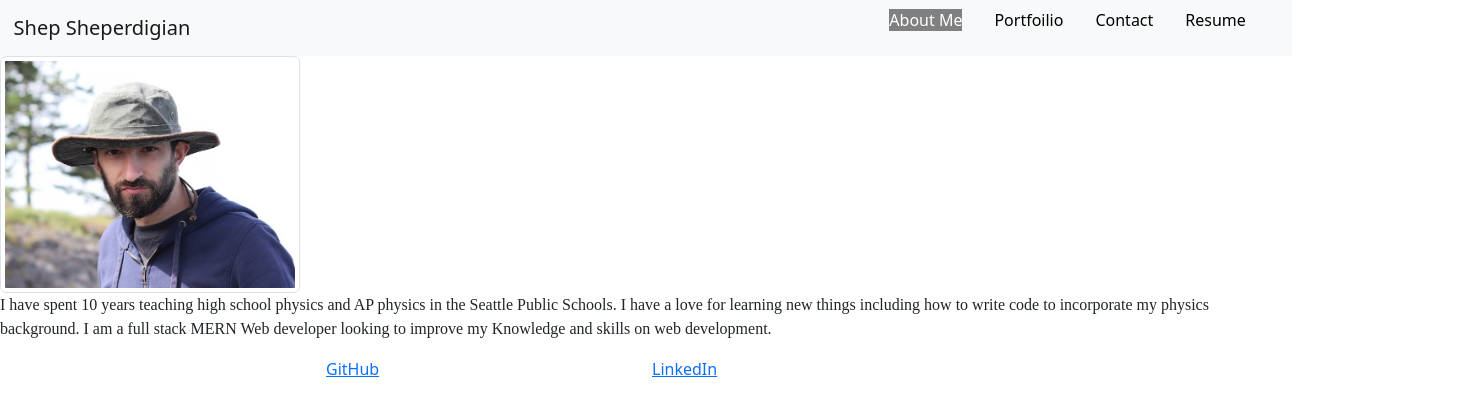
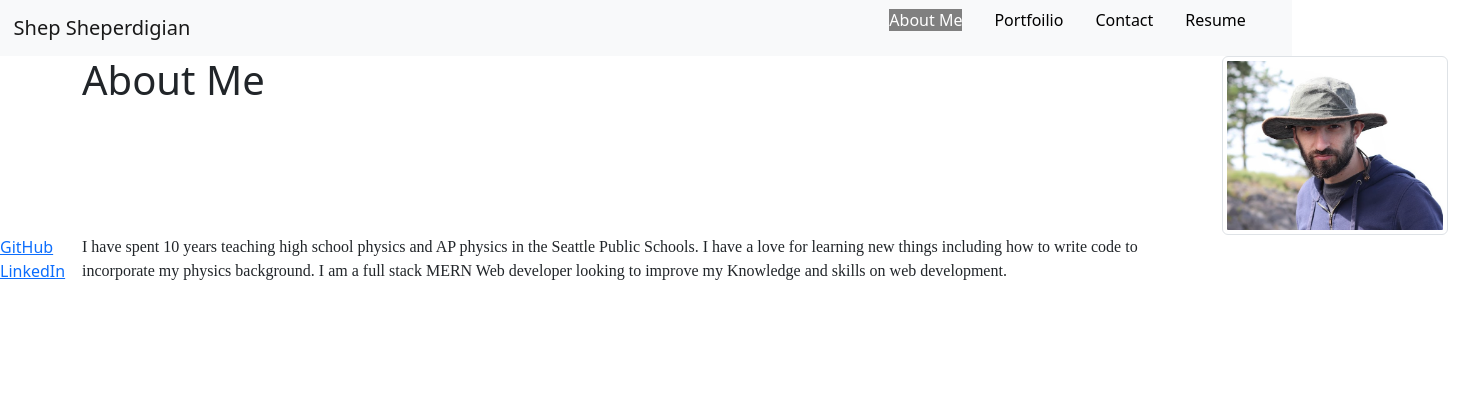
Before and after one commit to zshep/React_Portfolio, a React (Create React App) app: page / in a window 1280 px wide. Shown: the top 416 px of the page, 1460 px wide, since content can reach past the window. Built offline with nearby package versions, Linux system fonts and the light colour scheme.

Commit message:
added more styling for the about page

```diff
--- a/src/components/About.js
+++ b/src/components/About.js
@@ -2,26 +2,51 @@ import React from "react";
 import Image from "react-bootstrap/Image";
 import shepic from './Shepic.png';
 import Row from 'react-bootstrap/Row';
-import "./style.css"
+import Container from 'react-bootstrap/Container';
+import "./style.css";
+
+const styles = {
+    row: {
+        display: "flex",
+        flexWrap: "nowrap"
+    },
+    pic: {
+        width: "250px",
+        height: "auto"
+    },
+    bio: {
+        float: "right",
+        height: "100%"
+
+    }
+
+
+
+}
+
 
 function About(){
 
     return(
-        <>
-        <Row>
+        <Container>
+                <Row style={styles.row}>
                     <div>
-            <Image src = {shepic} width="300" thumbnail/>
+                        <h1>About Me</h1>
+                    </div>
+                    <div style={styles.pic}>
+                        <Image src = {shepic} thumbnail/>
                     </div>
                 </Row>
-
-        <Row>
-            <div className="justify-content">
+                <main>
+                    <div style ={styles.bio}>
                         <p>
                         I have spent 10 years teaching high school physics and AP physics in the Seattle Public Schools. I have a love for learning new things including how to write code to incorporate my physics background. I am a full stack MERN Web developer looking to improve my Knowledge and skills on web development.
                         </p>
                     </div>
-        </Row>
-        </>
+                </main>
+
+
+        </Container>
     )
 }
 
--- a/src/components/Footer.js
+++ b/src/components/Footer.js
@@ -7,7 +7,9 @@ const styles = {
     footer: {
         textDecoration: 'none',
         background: 'light',
-        color: 'black'
+        color: 'black',
+        display: "inline-block",
+
 
     }
 
@@ -17,7 +19,7 @@ const styles = {
 function Footer() {
     return (
 
-        <Row className="justify-content-md-center">
+        <Row style={styles.footer}>
             <Col md={{ span: 3 }}>
             <a href="https://github.com/zshep">GitHub</a>
             <br></br>
```
Lines whose indentation alone changed are shown as unchanged.
